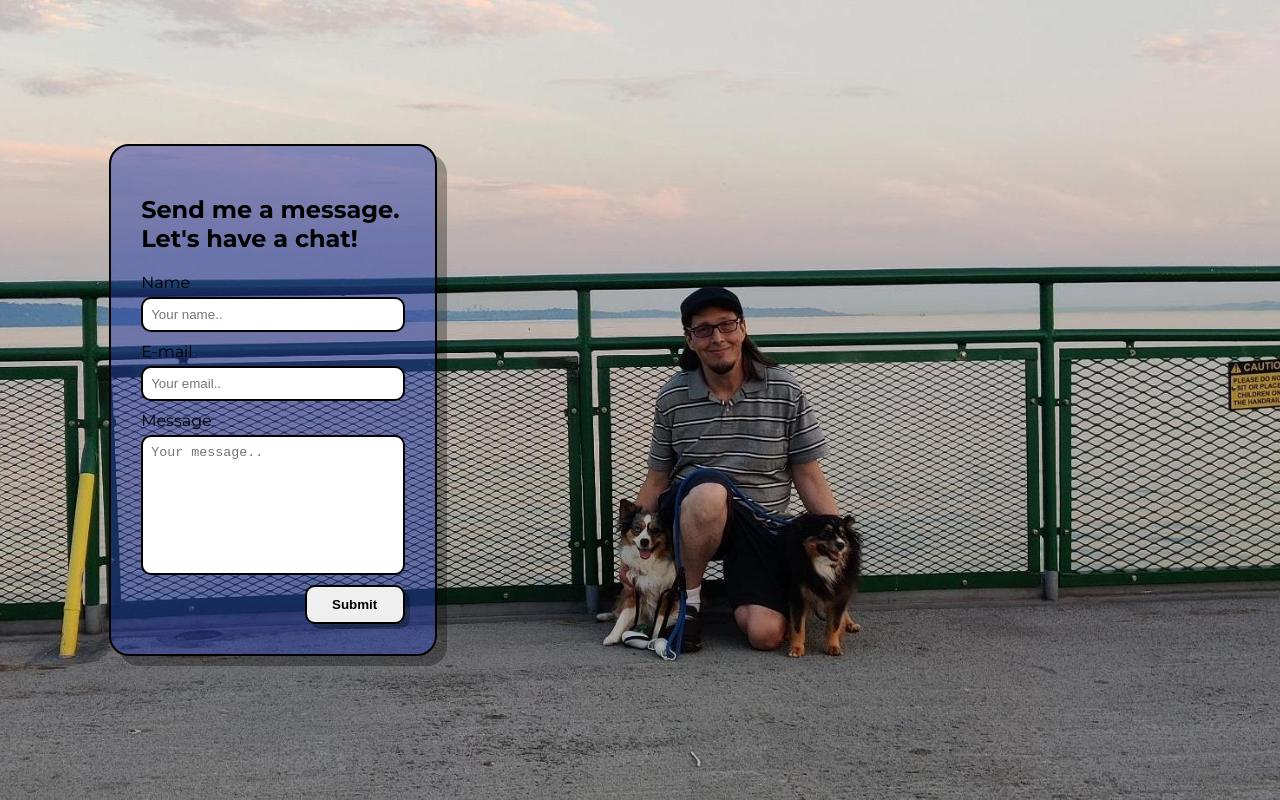
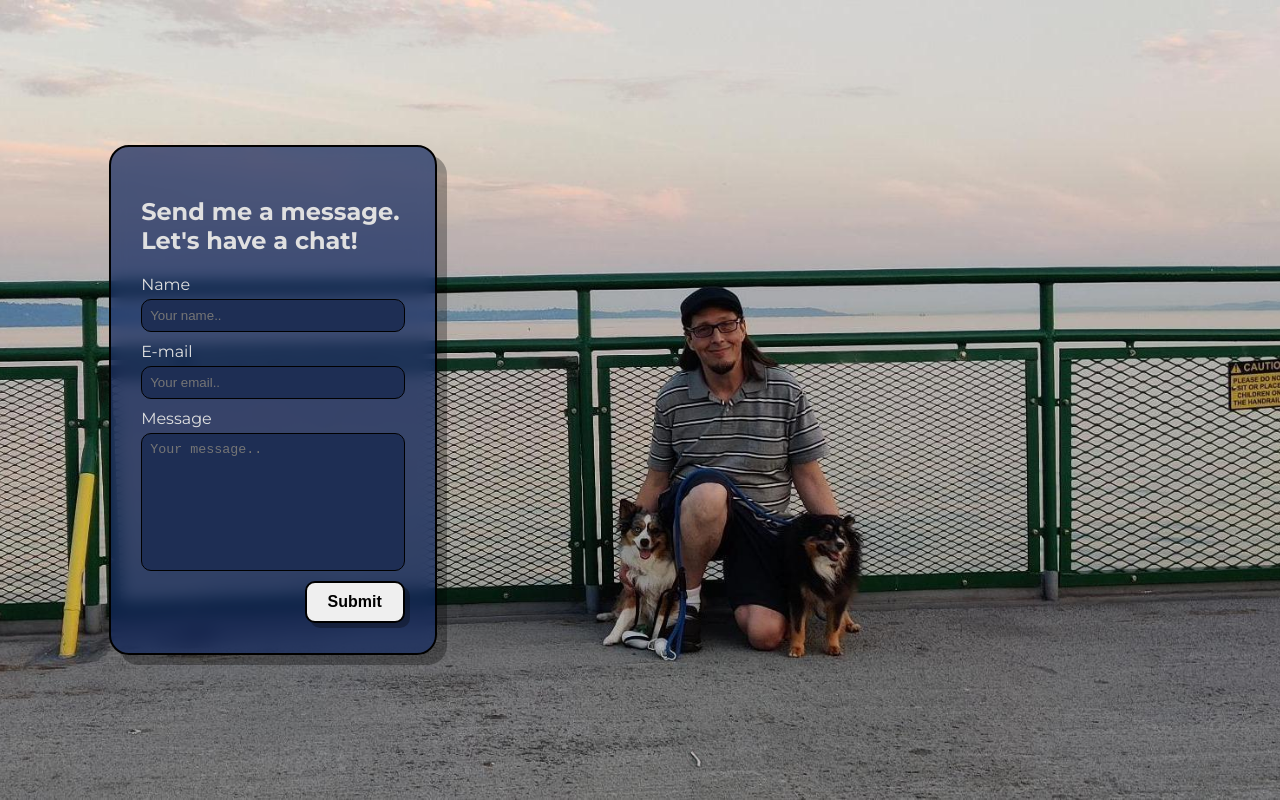
Before and after one commit to pawscanthack/portfolio, a React (Create React App) app: page / in a window 1280 px wide. Shown: the part 4141-4941 px from the top of the page. Built offline with nearby package versions, Linux system fonts and the light colour scheme; no server answers.

Commit message:
make small adjustments to form to make it easier to read

```diff
--- a/src/css/contact.css
+++ b/src/css/contact.css
@@ -33,7 +33,9 @@
 } */
 
 .form-container {
-  background-color: rgb(37, 61, 167, 0.5);
+  background-color: #10275eb4;
+  backdrop-filter: blur(8px);
+  color: var(--text-light);
   margin: auto;
   display: flex;
   max-width: 60%;
@@ -56,9 +58,11 @@
 
 .form-element input,
 textarea {
+  background-color: var(--secondary);
   padding: 8px;
   border-radius: 10px;
-  border: 2px solid black;
+  border: 1px solid black;
+  color: var(--text-light);
   resize: none;
 }
 
@@ -67,6 +71,7 @@ textarea {
   padding: 10px;
   margin-left: auto;
   border-radius: 10px;
+  font-size: 1rem;
   font-weight: 600;
   border: 2px solid black;
   box-shadow: 5px 5px 0 rgba(0, 0, 0, 0.3);
@@ -77,7 +82,7 @@ textarea {
   cursor: pointer;
   box-shadow: 5px 5px 0 rgba(0, 0, 0, 0.3);
   transform: translateX(-5px) translateY(-5px);
-  background-color: var(--clr-neon);
+  background-color: var(--accent-2);
 }
 
 @media (max-width: 540px) {
--- a/src/pages/Contact.jsx
+++ b/src/pages/Contact.jsx
@@ -1,7 +1,6 @@
 import emailjs from "emailjs-com";
 import "../css/contact.css";
 /*import contactImage from "../img/scott-and-dogs-cropped.jpeg";*/
-import contactImage from "../img/scott-dogs-ferry.jpg";
 import { usePostHog } from "posthog-js/react";
 
 export const Contact = () => {
```
